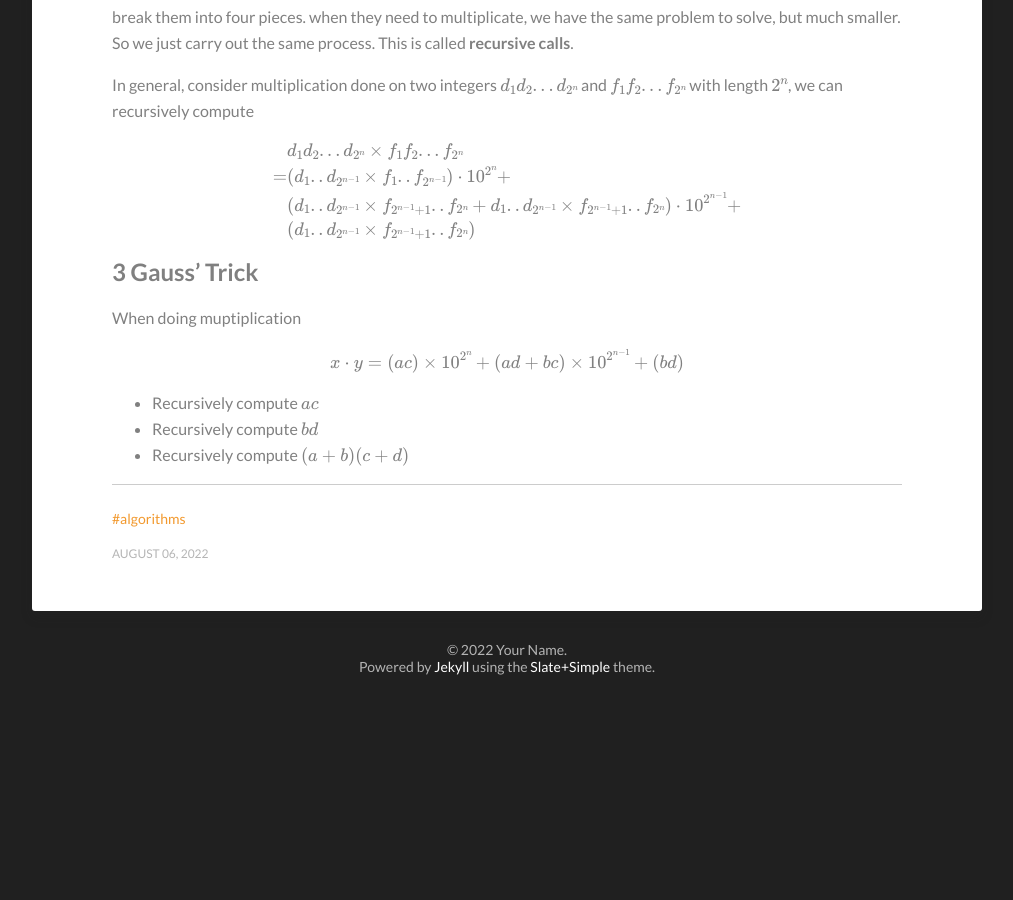
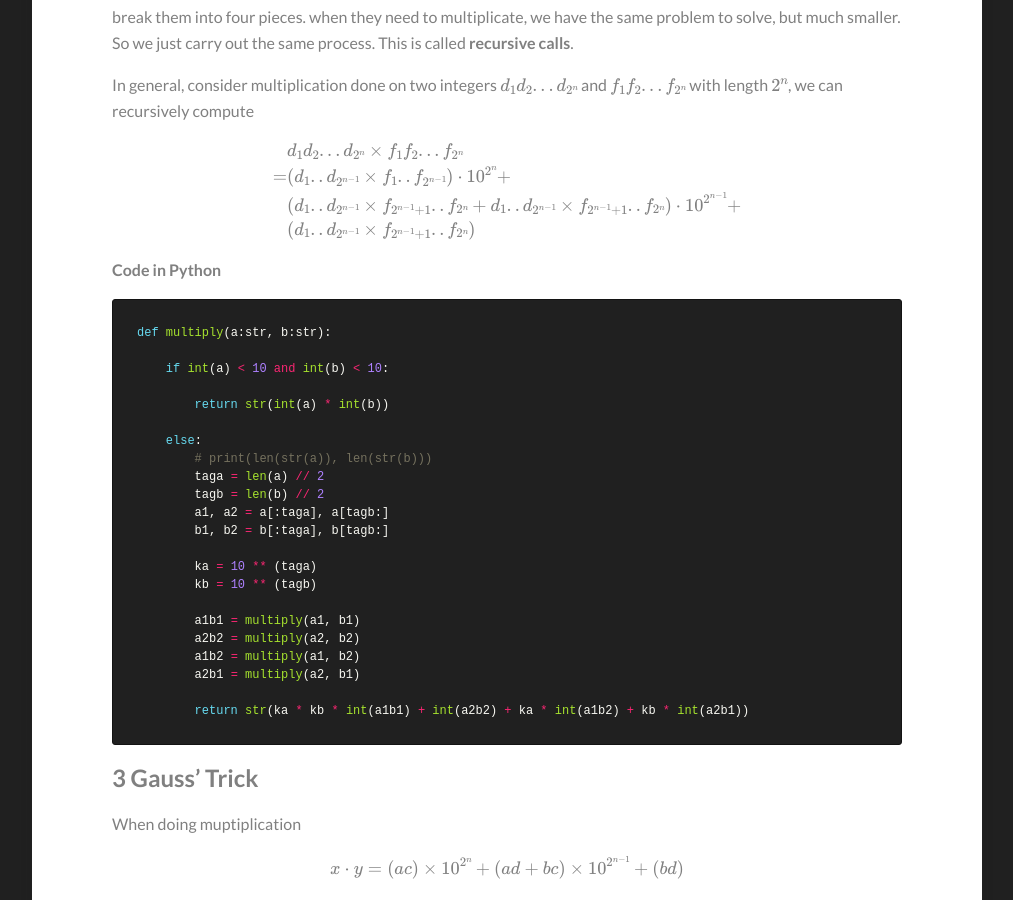
Before and after one commit to hrjtju/hrjtju.github.io, a Jekyll site: the page built from _posts/2022-08-06-1-Intro.md, in a window 1280 px wide and 900 px high, scrolled down 1707 px. Shown: the whole window, without its empty margins (133-1146 px from the left). Built offline with Jekyll 4.4.1, drawn with Linux system fonts in a browser that asks for light colours; formulas are drawn with MathJax 3; before the commit the page ends 2410 px from its top, so only the background shows below that.

Commit message:
Update 2022-08-06-1-Intro.md

````diff
--- a/_posts/2022-08-06-1-Intro.md
+++ b/_posts/2022-08-06-1-Intro.md
@@ -28,13 +28,21 @@ Now let us consider the times of multiplications when inputs are integers with e
 
 
 
+
+
 **So, can we do better?**
+
+
 
 
 
 > Perhaps the most important principle for the good algorithm designer is to refuse to be content.
 >
 > —— KAho,Hopcro ,andUllman, *The Design and Analysis of Computer Algorithms ,1974*
+
+
+
+
 
 
 
@@ -62,7 +70,10 @@ $$
 $$
 
 
+
 As shown above, we successfully break large numbers into small ones. When faces with long numbers, we can break them into four pieces. when they need to multiplicate, we have the same problem to solve, but much smaller. So we just carry out the same process. This is called **recursive calls**.
+
+
 
 
 
@@ -81,6 +92,41 @@ $$
 
 \end{align}
 $$
+
+
+
+**Code in Python**
+
+
+
+
+
+```python
+def multiply(a:str, b:str):
+
+    if int(a) < 10 and int(b) < 10:
+
+        return str(int(a) * int(b))
+
+    else:
+        # print(len(str(a)), len(str(b)))
+        taga = len(a) // 2
+        tagb = len(b) // 2
+        a1, a2 = a[:taga], a[tagb:]
+        b1, b2 = b[:taga], b[tagb:]
+
+        ka = 10 ** (taga)
+        kb = 10 ** (tagb)
+
+        a1b1 = multiply(a1, b1)
+        a2b2 = multiply(a2, b2)
+        a1b2 = multiply(a1, b2)
+        a2b1 = multiply(a2, b1)
+
+        return str(ka * kb * int(a1b1) + int(a2b2) + ka * int(a1b2) + kb * int(a2b1))
+```
+
+
 
 
 
````
